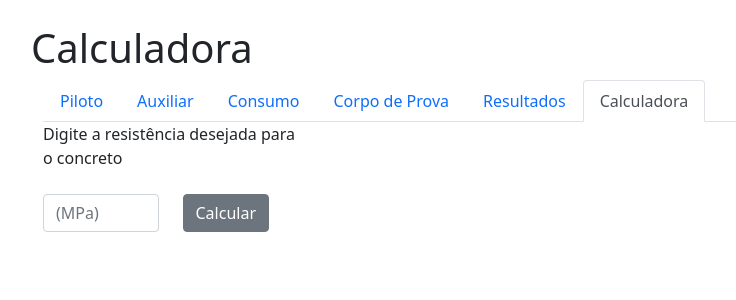
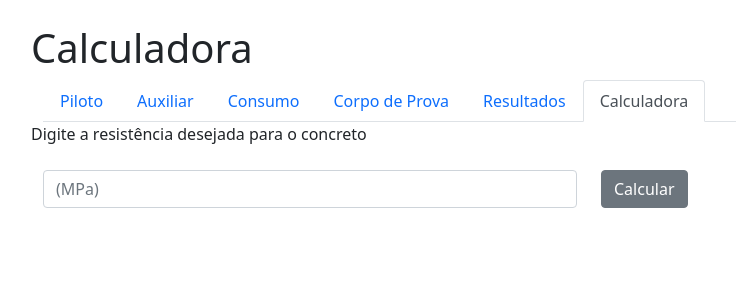
Before and after one commit to vin-duo/appv4, a Flask app: page /calculadora/2 in a window 1280 px wide. Shown: the part 56-356 px from the top of the page, without its empty margins (51-787 px from the left). Run offline with Flask 2, Linux system fonts and the light colour scheme; data comes from the database, SQL or seed files in the repository; some libraries are stand-ins or nearby versions.

Commit message:
calculadorainput

```diff
--- a/app/templates/calculadora.html
+++ b/app/templates/calculadora.html
@@ -35,14 +35,13 @@
 	</div>
 
 	<div class="row">
-        <div class="col-3">
 		Digite a resistência desejada para o concreto
 	    <form method="POST">
 			<br>
 			<div class="row row-cols-2">
 				{{ form.hidden_tag() }}
 				<div class="col">
-		    	    {{ form.resistencia(class="form-control", placeholder="(MPa)") }}
+	    	    {{ form.resistencia(class="form-control", placeholder="(MPa)", type="number") }}
 				</div>
 				<div class="col">
 		        {{ form.calcular(class="btn btn-secondary") }}
@@ -50,9 +49,8 @@
 			</div>
 	    </form>
     </div>
-
-        <div class="col-9">
     <br>
+	<div class="row">
 		{% if abrams != 0 %}
 	        <h4>Concreto {{ res }} MPa</h4>
 	        <h4>Traço unitário (1 : a : b : a/c)</h4>
@@ -66,6 +64,5 @@
 		{% endif %}
 	</div>
 </div>
-</div>
 
 {% endblock %}
--- a/app/templates/corpo_de_prova.html
+++ b/app/templates/corpo_de_prova.html
@@ -35,7 +35,6 @@
 </div>
 
 
-
 <div class="row">
     <div class="col-5">
         <br>
@@ -58,8 +57,6 @@
             <input type="submit" class="btn btn-secondary" value="Adicionar">
         </form>
     </div>
-
-
 
     <div class="col-7">
         <h4>Corpos de prova adicionados</h4>
@@ -128,6 +125,4 @@
         </table>
     </div>
 </div>
-</div>
-
 {% endblock %}
```
Lines whose indentation alone changed are shown as unchanged.
